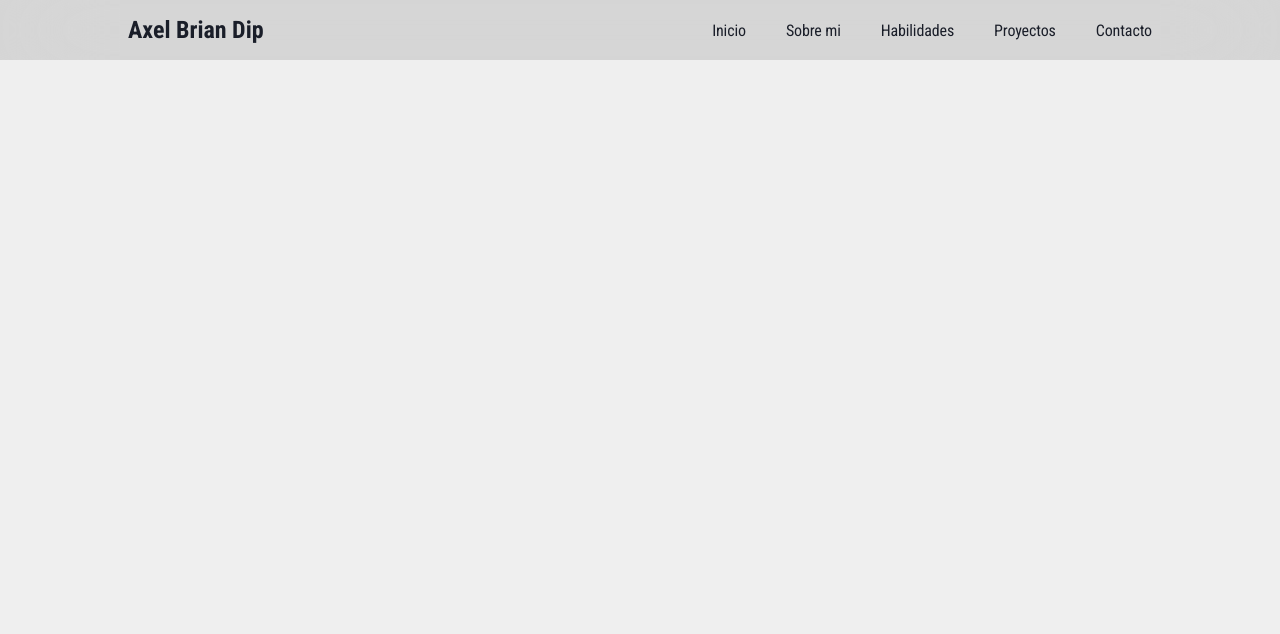
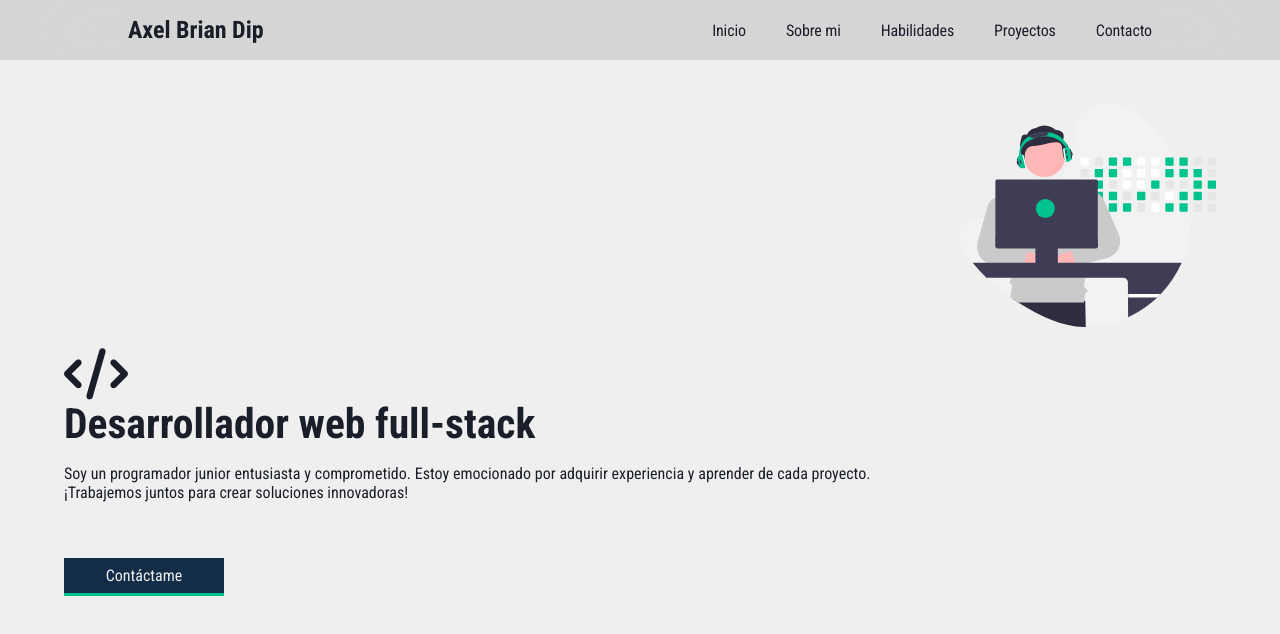
Before and after one commit to axelbriandip/my-portfolio-2023, a React (Vite) app: page / in a window 1280 px wide. Shown: the top 634 px of the page. Built offline with nearby package versions, Linux system fonts and the light colour scheme.

Commit message:
home done

```diff
--- a/src/App.jsx
+++ b/src/App.jsx
@@ -1,13 +1,17 @@
 import React from 'react';
 
+// styles
 import './css/main.css';
 
+// components
 import Navbar from './components/Navbar';
+import Home from './components/Home';
 
 function App() {
   return (
     <div className="App">
       <Navbar/>
+      <Home/>
     </div>
   )
 }
--- /dev/null
+++ b/src/components/Home.jsx
@@ -0,0 +1,24 @@
+import React from "react";
+
+// import img
+import programmer_home from '../img/undraw_programmer1.svg';
+
+const Home = () => {
+    return (
+        <section className="container-home">
+            <div className="img-home">
+                <img src={programmer_home} alt="programmer home"/>
+            </div>
+            <div className="text-home row">
+                <i className="fa-solid fa-code col-12"></i>
+                <h1 className="col-12">Desarrollador web full-stack</h1>
+                <p className="col-12">
+                    Soy un programador junior entusiasta y comprometido. Estoy emocionado por adquirir experiencia y aprender de cada proyecto. ¡Trabajemos juntos para crear soluciones innovadoras!
+                </p>
+                <a href="#goto-contact" class="btn btn-contact col-12">Contáctame</a>
+            </div>
+        </section>
+    );
+};
+
+export default Home;
--- /dev/null
+++ b/src/css/buttons.css
@@ -0,0 +1,46 @@
+/*** ESTILOS BOTÓN GROW SKEW ***/
+.btn-contact {
+    background: var(--blue);
+    /* color de fondo */
+    color: var(--white);
+    /* color de fuente */
+    border-bottom: 3px solid var(--green);
+    /* tamaño y color de borde */
+    padding: .5rem 1rem;
+    /* redondear bordes */
+    position: relative;
+    z-index: 1;
+    overflow: hidden;
+    display: inline-block;
+
+    width: 10rem;
+    text-align: center;
+    text-decoration: none;
+    margin-top: 1.5rem;
+}
+
+.btn-contact:hover {
+    color: var(--blue);
+    /* color de fuente hover */
+}
+
+.btn-contact::after {
+    content: "";
+    background: var(--green);
+    /* color de fondo hover */
+    position: absolute;
+    z-index: -1;
+    padding: 16px 20px;
+    display: block;
+    left: -20%;
+    right: -20%;
+    top: 0;
+    bottom: 0;
+    transform: skewX(-45deg) scale(0, 1);
+    transition: all 0.3s ease;
+}
+
+.btn-contact:hover::after {
+    transition: all 0.3s ease-out;
+    transform: skewX(-45deg) scale(1, 1);
+}
--- /dev/null
+++ b/src/css/col.css
@@ -0,0 +1,260 @@
+.row {
+    display: flex;
+    flex-wrap: wrap;
+}
+
+.col-12 {
+    width: 100%;
+}
+
+.col-11 {
+    width: calc(100% / 12 * 11);
+}
+
+.col-10 {
+    width: calc(100% / 12 * 10);
+}
+
+.col-9 {
+    width: calc(100% / 12 * 9);
+}
+
+.col-8 {
+    width: calc(100% / 12 * 8);
+}
+
+.col-7 {
+    width: calc(100% / 12 * 7);
+}
+
+.col-6 {
+    width: 50%;
+}
+
+.col-5 {
+    width: calc(100% / 12 * 5);
+}
+
+.col-4 {
+    width: 33.33%;
+}
+
+.col-3 {
+    width: 25%;
+}
+
+.col-2 {
+    width: calc(100% / 12 * 2);
+}
+
+.col-1 {
+    width: calc(100% / 12);
+}
+
+
+/* // Extra small devices (portrait phones, less than 576px)
+// No media query for `xs` since all other classes are default */
+
+/* // Small devices (landscape phones, 576px and up) */
+@media (min-width: 576px) {
+    .col-sm-12 {
+        width: 100%;
+    }
+
+    .col-sm-11 {
+        width: calc(100% / 12 * 11);
+    }
+
+    .col-sm-10 {
+        width: calc(100% / 12 * 10);
+    }
+
+    .col-sm-9 {
+        width: calc(100% / 12 * 9);
+    }
+
+    .col-sm-8 {
+        width: calc(100% / 12 * 8);
+    }
+
+    .col-sm-7 {
+        width: calc(100% / 12 * 7);
+    }
+
+    .col-sm-6 {
+        width: 50%;
+    }
+
+    .col-sm-5 {
+        width: calc(100% / 12 * 5);
+    }
+
+    .col-sm-4 {
+        width: 33.33%;
+    }
+
+    .col-sm-3 {
+        width: 25%;
+    }
+
+    .col-sm-2 {
+        width: calc(100% / 12 * 2);
+    }
+
+    .col-sm-1 {
+        width: calc(100% / 12);
+    }
+}
+
+/* // Medium devices (tablets, 768px and up) */
+@media (min-width: 768px) {
+    .col-md-12 {
+        width: 100%;
+    }
+
+    .col-md-11 {
+        width: calc(100% / 12 * 11);
+    }
+
+    .col-md-10 {
+        width: calc(100% / 12 * 10);
+    }
+
+    .col-md-9 {
+        width: calc(100% / 12 * 9);
+    }
+
+    .col-md-8 {
+        width: calc(100% / 12 * 8);
+    }
+
+    .col-md-7 {
+        width: calc(100% / 12 * 7);
+    }
+
+    .col-md-6 {
+        width: 50%;
+    }
+
+    .col-md-5 {
+        width: calc(100% / 12 * 5);
+    }
+
+    .col-md-4 {
+        width: 33.33%;
+    }
+
+    .col-md-3 {
+        width: 25%;
+    }
+
+    .col-md-2 {
+        width: calc(100% / 12 * 2);
+    }
+
+    .col-md-1 {
+        width: calc(100% / 12);
+    }
+}
+
+/* // Large devices (desktops, 992px and up) */
+@media (min-width: 992px) {
+    .col-lg-12 {
+        width: 100%;
+    }
+
+    .col-lg-11 {
+        width: calc(100% / 12 * 11);
+    }
+
+    .col-lg-10 {
+        width: calc(100% / 12 * 10);
+    }
+
+    .col-lg-9 {
+        width: calc(100% / 12 * 9);
+    }
+
+    .col-lg-8 {
+        width: calc(100% / 12 * 8);
+    }
+
+    .col-lg-7 {
+        width: calc(100% / 12 * 7);
+    }
+
+    .col-lg-6 {
+        width: 50%;
+    }
+
+    .col-lg-5 {
+        width: calc(100% / 12 * 5);
+    }
+
+    .col-lg-4 {
+        width: 33.33%;
+    }
+
+    .col-lg-3 {
+        width: 25%;
+    }
+
+    .col-lg-2 {
+        width: calc(100% / 12 * 2);
+    }
+
+    .col-lg-1 {
+        width: calc(100% / 12);
+    }
+}
+
+/* // Extra large devices (large desktops, 1200px and up) */
+@media (min-width: 1200px) {
+    .col-xl-12 {
+        width: 100%;
+    }
+
+    .col-xl-11 {
+        width: calc(100% / 12 * 11);
+    }
+
+    .col-xl-10 {
+        width: calc(100% / 12 * 10);
+    }
+
+    .col-xl-9 {
+        width: calc(100% / 12 * 9);
+    }
+
+    .col-xl-8 {
+        width: calc(100% / 12 * 8);
+    }
+
+    .col-xl-7 {
+        width: calc(100% / 12 * 7);
+    }
+
+    .col-xl-6 {
+        width: 50%;
+    }
+
+    .col-xl-5 {
+        width: calc(100% / 12 * 5);
+    }
+
+    .col-xl-4 {
+        width: 33.33%;
+    }
+
+    .col-xl-3 {
+        width: 25%;
+    }
+
+    .col-xl-2 {
+        width: calc(100% / 12 * 2);
+    }
+
+    .col-xl-1 {
+        width: calc(100% / 12);
+    }
+}
--- /dev/null
+++ b/src/css/home.css
@@ -0,0 +1,80 @@
+.container-home{
+    /* background-color: tan; */
+    margin-top: 4.5rem;
+    padding: 3rem 5%;
+}
+
+/* IMAGE */
+.container-home .img-home{
+    /* background-color: blueviolet; */
+    text-align: center;
+}
+
+.container-home .img-home img {
+    height: 14rem;
+    animation: fly 3s alternate-reverse infinite;
+    position: relative;
+    bottom: -1rem;
+}
+
+@keyframes fly {
+    0% {
+        transform: translateY(0);
+    }
+
+    100% {
+        transform: translateY(-15%);
+    }
+}
+
+/* TEXT */
+.container-home .text-home{
+    /* background-color: chartreuse; */
+}
+
+.container-home .text-home i {
+    font-size: 3.2rem;
+}
+
+.container-home .text-home h1 {
+    font-size: 2.6rem;
+}
+
+.container-home .text-home p {
+    margin: 1rem 0 2rem;
+}
+
+.container-home .text-home a {
+    cursor: pointer;
+}
+
+/* Extra small devices (phones, 600px and down) */
+@media only screen and (max-width: 600px) {
+    /* code */
+}
+
+/* Small devices (portrait tablets and large phones, 600px and up) */
+@media only screen and (min-width: 600px) {
+    /* code */
+}
+
+/* Medium devices (landscape tablets, 768px and up) */
+@media only screen and (min-width: 768px) {
+    .container-home .text-home p {
+        padding-right: 30%;
+    }
+
+    .container-home .img-home{
+        text-align: right;
+    }
+}
+
+/* Large devices (laptops/desktops, 992px and up) */
+@media only screen and (min-width: 992px) {
+    /* code */
+}
+
+/* Extra large devices (large laptops and desktops, 1200px and up) */
+@media only screen and (min-width: 1200px) {
+    /* code */
+}
--- a/src/css/main.css
+++ b/src/css/main.css
@@ -1,4 +1,7 @@
 @import 'navbar.css';
+@import 'home.css';
+@import 'col.css';
+@import 'buttons.css';
 
 :root {
     --black: #1a1e29;
@@ -15,6 +18,10 @@
     color: var(--black);
 }
 
+p {
+    text-align: justify;
+}
+
 body {
     background-color: var(--white);
 
```
Also changed, not shown: src/img/undraw_programmer1.svg (added).
